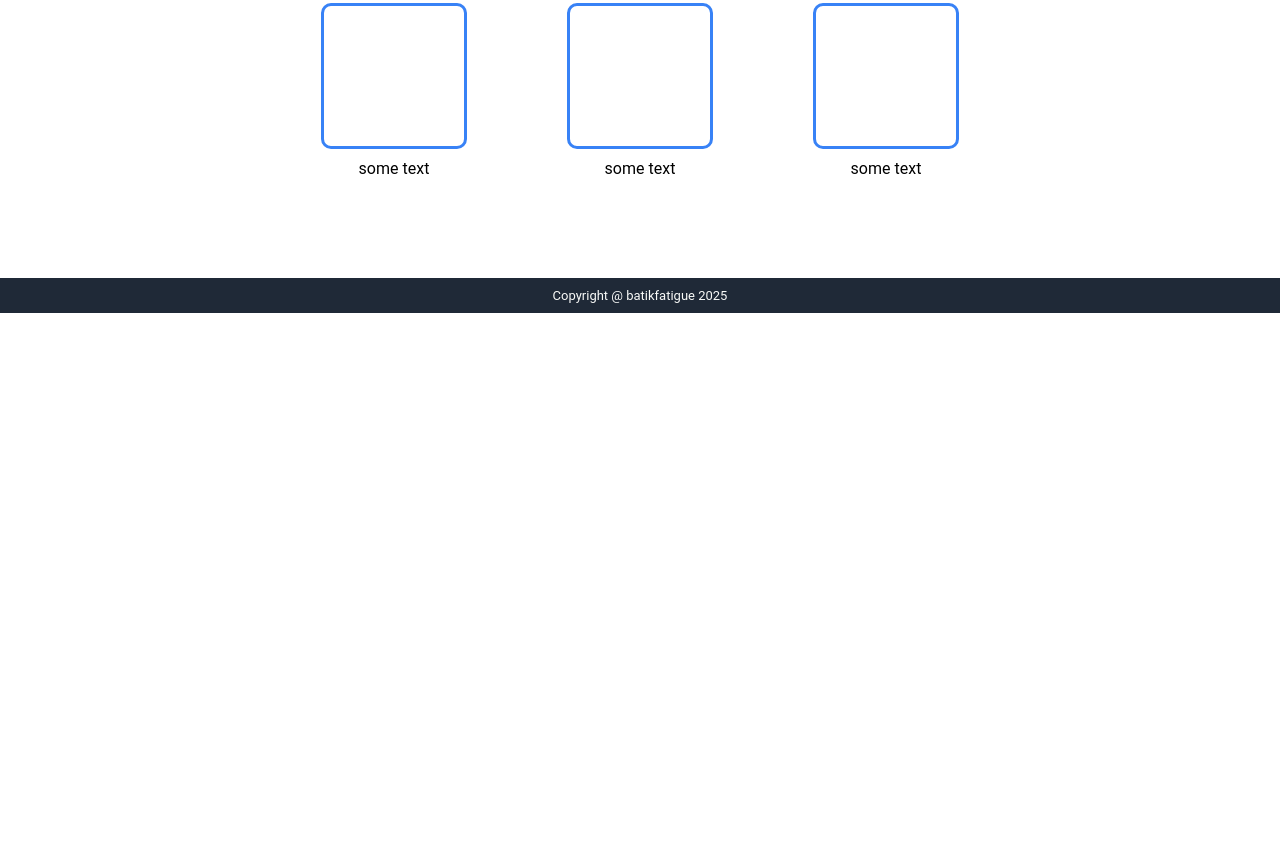
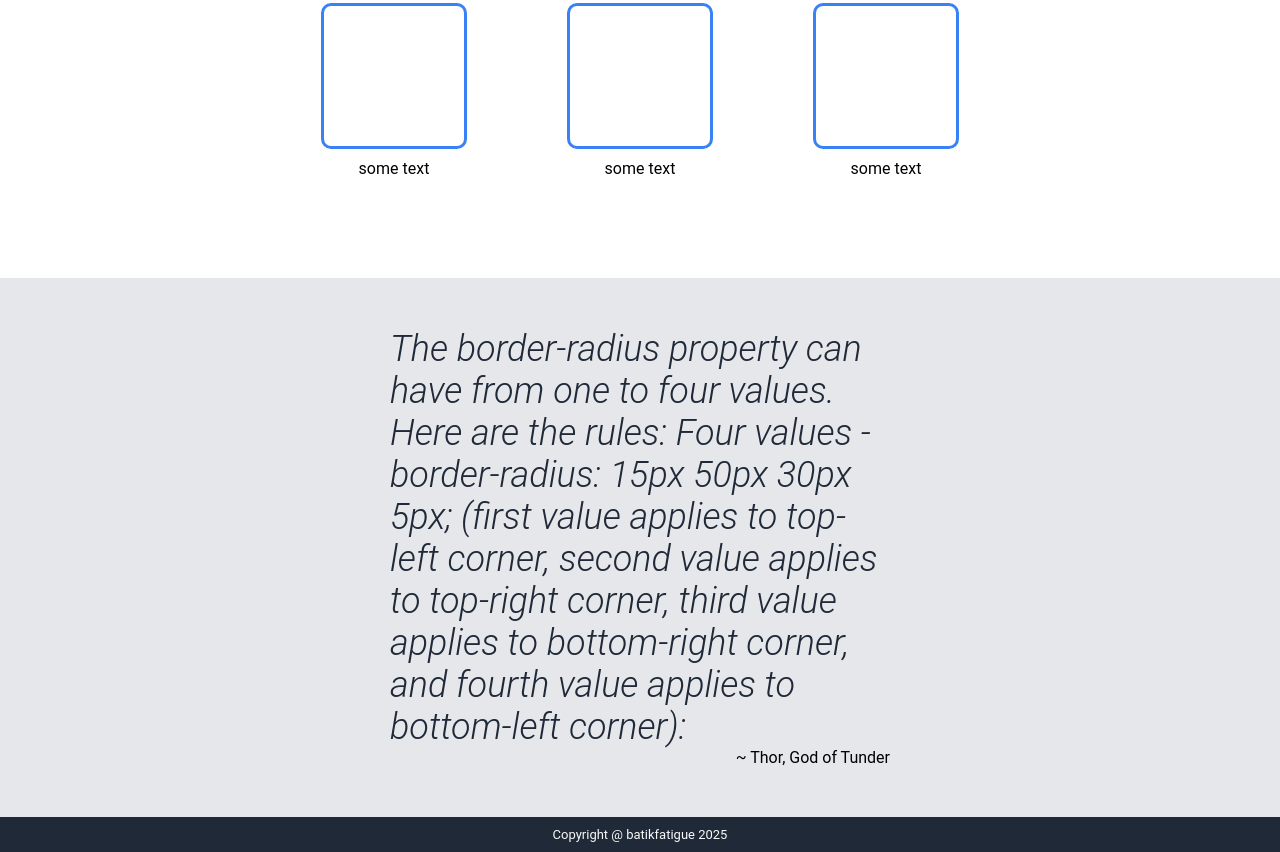
Before and after one commit to batikfatigue/top-landing-page, a plain HTML site: page index.html in a window 1280 px wide. Shown: the part 770-1622 px from the top of the page. Before the commit the page ends 1083 px from the top, so only its background shows below. Drawn offline with Linux system fonts and the light colour scheme.

Commit message:
Style 'quote' section

```diff
--- a/index.html
+++ b/index.html
@@ -46,8 +46,13 @@
             </div>
         </div>
 
-        <div class="quote">
+        <div class="inspiration">
+            <div>
+                <div class="quote">The border-radius property can have from one to four values. Here are the rules:
 
+                    Four values - border-radius: 15px 50px 30px 5px; (first value applies to top-left corner, second value applies to top-right corner, third value applies to bottom-right corner, and fourth value applies to bottom-left corner): </div>
+                <div class="author">~ Thor, God of Tunder</div>
+            </div>
         </div>
 
         <div class="reminder">
--- a/styles.css
+++ b/styles.css
@@ -97,7 +97,7 @@ button {
     padding: 100px;
 }
 
-.content {
+.info .content {
     display: flex;
     gap: 100px;
 }
@@ -115,9 +115,31 @@ button {
     border-radius: 10px;
 }
 
-.heading {
+.info .heading {
     font-size: 36px;
     color: #1f2937;
     font-weight: 900;
     margin-bottom: 50px;
 }
+
+.inspiration {
+    background-color: #e5e7eb;
+    display: flex;
+    justify-content: center;
+    align-items: center;
+    padding: 50px;
+}
+
+.inspiration > div {
+    display: flex;
+    flex-direction: column;
+    align-items: flex-end;
+}
+
+.quote {
+    width: 500px;
+    font-size: 36px;
+    font-style: italic;
+    font-weight: 300;
+    color: #1f2937;
+}
```
